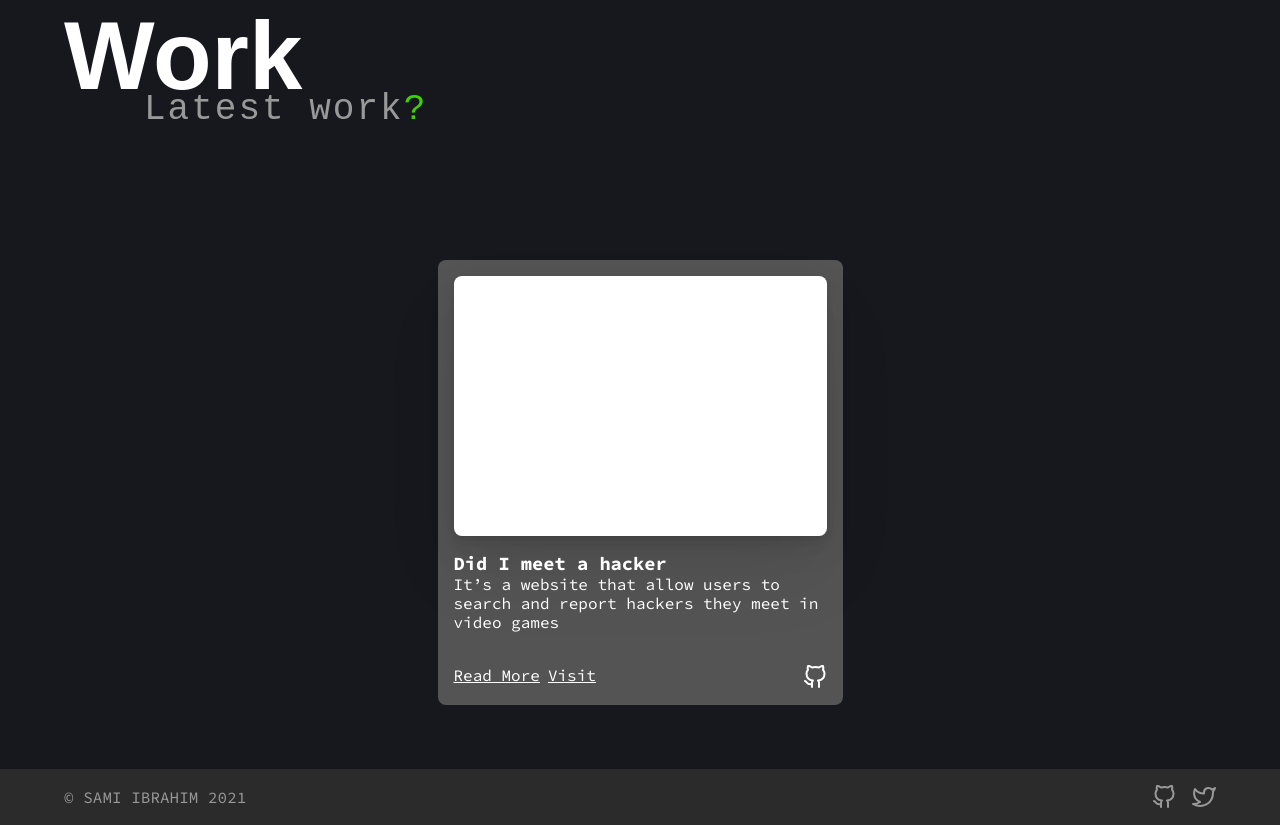
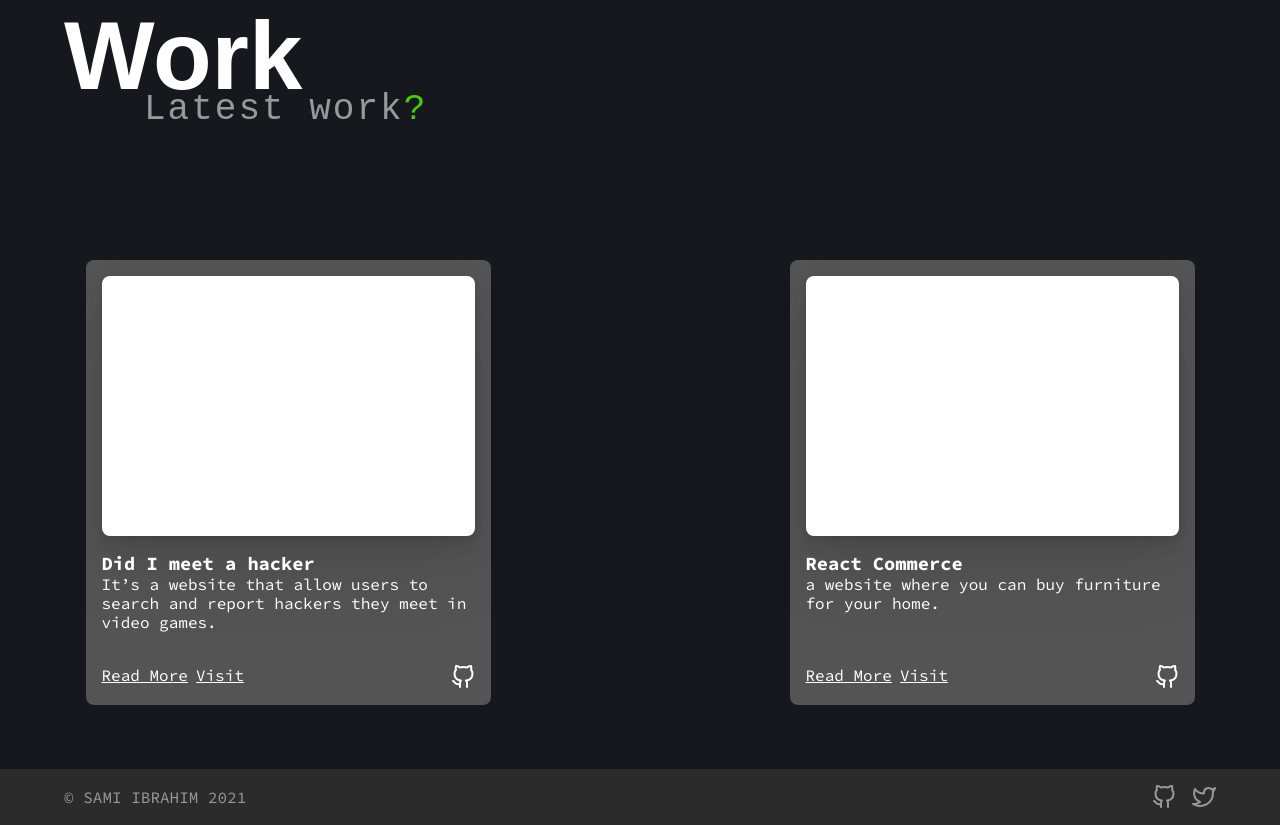
Before and after one commit to SamiKamal/portfolio, a React (Create React App) app: page / in a window 1280 px wide. Shown: the part 760-1585 px from the top of the page. Built offline with nearby package versions, Linux system fonts and the light colour scheme; a web font is replaced by a local one.

Commit message:
Adjust Work section

```diff
--- a/src/components/WorkCard/index.js
+++ b/src/components/WorkCard/index.js
@@ -48,6 +48,8 @@ const WorkImageWrapper = styled.div`
 
 const WorkProject = styled.article`
     --spacing: 16px;
+    display: flex;
+    flex-direction: column;
     max-width: 405px;
     background-color: var(--color-light-grey);
     border-radius: 8px;
@@ -83,6 +85,7 @@ const WorkSummary = styled.p`
 const WorkFooter = styled.footer`
     display: flex;
     justify-content: space-between;
+    margin-top: auto;
 `
 
 const WorkLinksWrapper = styled.div`
--- a/src/pages/HomePage/index.js
+++ b/src/pages/HomePage/index.js
@@ -37,7 +37,15 @@ function HomePage() {
                 <WorkList>
                     <WorkCard
                     title="Did I meet a hacker"
-                    summary="It’s a website that allow users to search and report hackers they meet in video games"
+                    summary="It’s a website that allow users to search and report hackers they meet in video games."
+                    readMoreLink="/"
+                    visitLink="/"
+                    githubLink="/"
+                    />
+
+                    <WorkCard
+                    title="React Commerce"
+                    summary="a website where you can buy furniture for your home."
                     readMoreLink="/"
                     visitLink="/"
                     githubLink="/"
@@ -89,6 +97,7 @@ const WorkList = styled.div`
     padding-top: 128px;
     justify-items: center;
     grid-template-columns: repeat(auto-fit, minmax(300px, 1fr));
+    grid-gap: 256px;
 `
 
 export default HomePage
```
